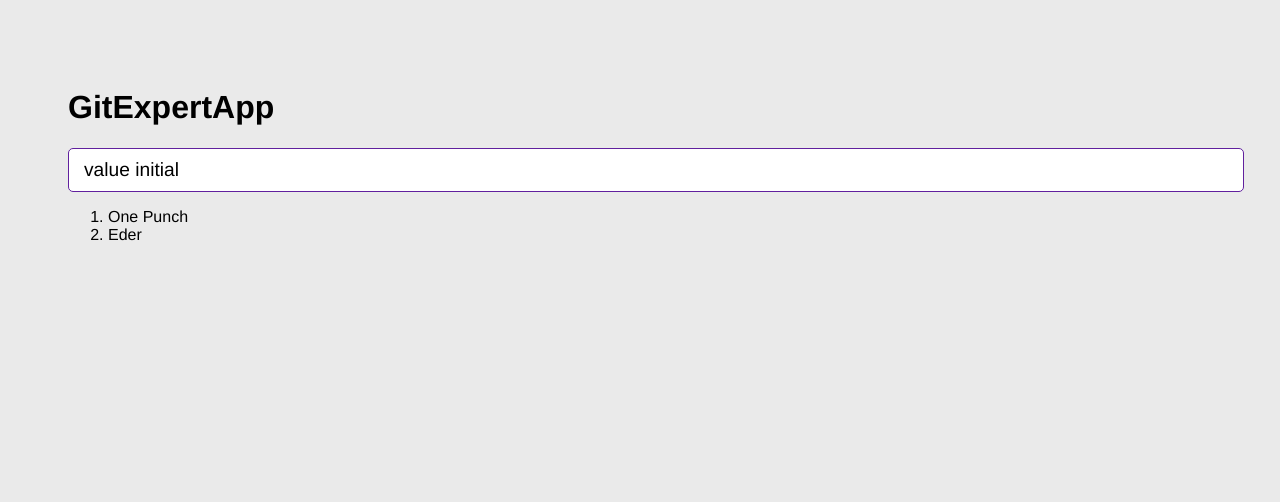
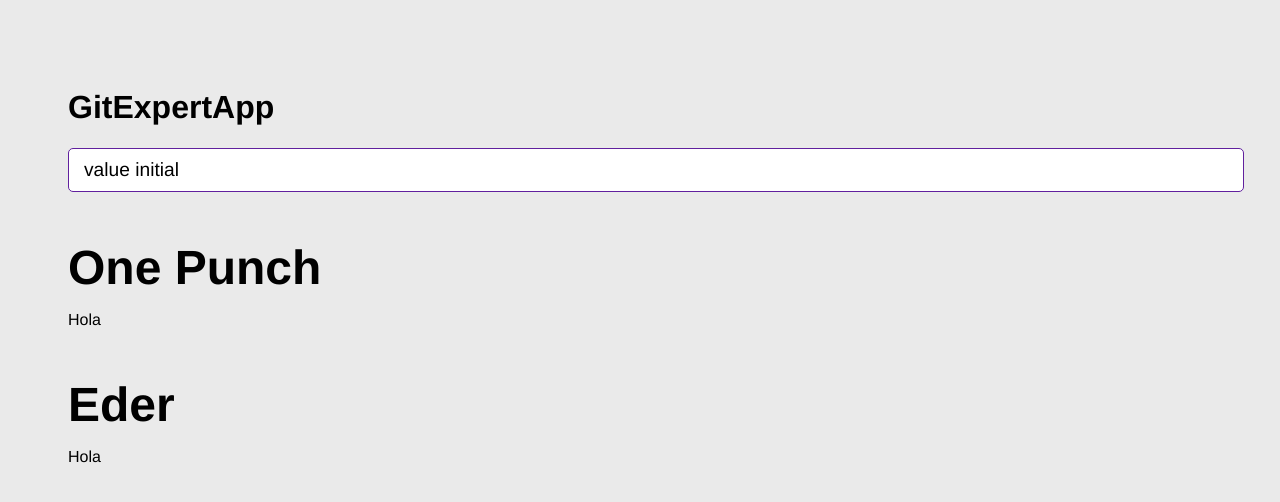
Before and after one commit to arielrdev/04-curso-react-gif, a React (Vite) app: page / in a window 1280 px wide. Shown: the top 502 px of the page. Built offline with nearby package versions, Linux system fonts and the light colour scheme.

Commit message:
GifGrid - Nuevo Componente

```diff
--- a/src/GitExpertApp.jsx
+++ b/src/GitExpertApp.jsx
@@ -1,12 +1,12 @@
 import { useState } from "react"
 import AddCategory from "./components/AddCategory";
+import GifGrid from "./components/GifGrid";
 
 export default function GitExpertApp() {
     const [categories, setCategories] = useState(['One Punch', 'Eder'])
 
     const onAddCategory = (newCategory) => {
-        if(categories.includes(newCategory)) return
-        console.log(newCategory);
+        if(categories.includes(newCategory)) return;
 
         setCategories([...categories, newCategory]);
     }
@@ -14,21 +14,21 @@
 
     return (
         <>
-            {/** Titulo */}
             <h1>GitExpertApp</h1>
 
-            {/** Input */}
             <AddCategory
                 onNewCategory={ onAddCategory }
-                // setCategories={ setCategories }
             />
 
-            {/** Listado de Gif */}
-            <ol>
-                { categories.map( category => {
-                    return <li key={category}>{category}</li>
-                }) }
-            </ol>
+
+            { categories.map( category => {
+                return (
+                    <GifGrid
+                        key={category}
+                        category={category}
+                    />
+                )
+            }) }
         </>
 
     )
--- /dev/null
+++ b/src/components/GifGrid.jsx
@@ -0,0 +1,9 @@
+
+export default function GifGrid({ category }) {
+  return (
+    <>
+        <h3>{ category }</h3>
+        <p>Hola</p>
+    </>
+  )
+}
```
